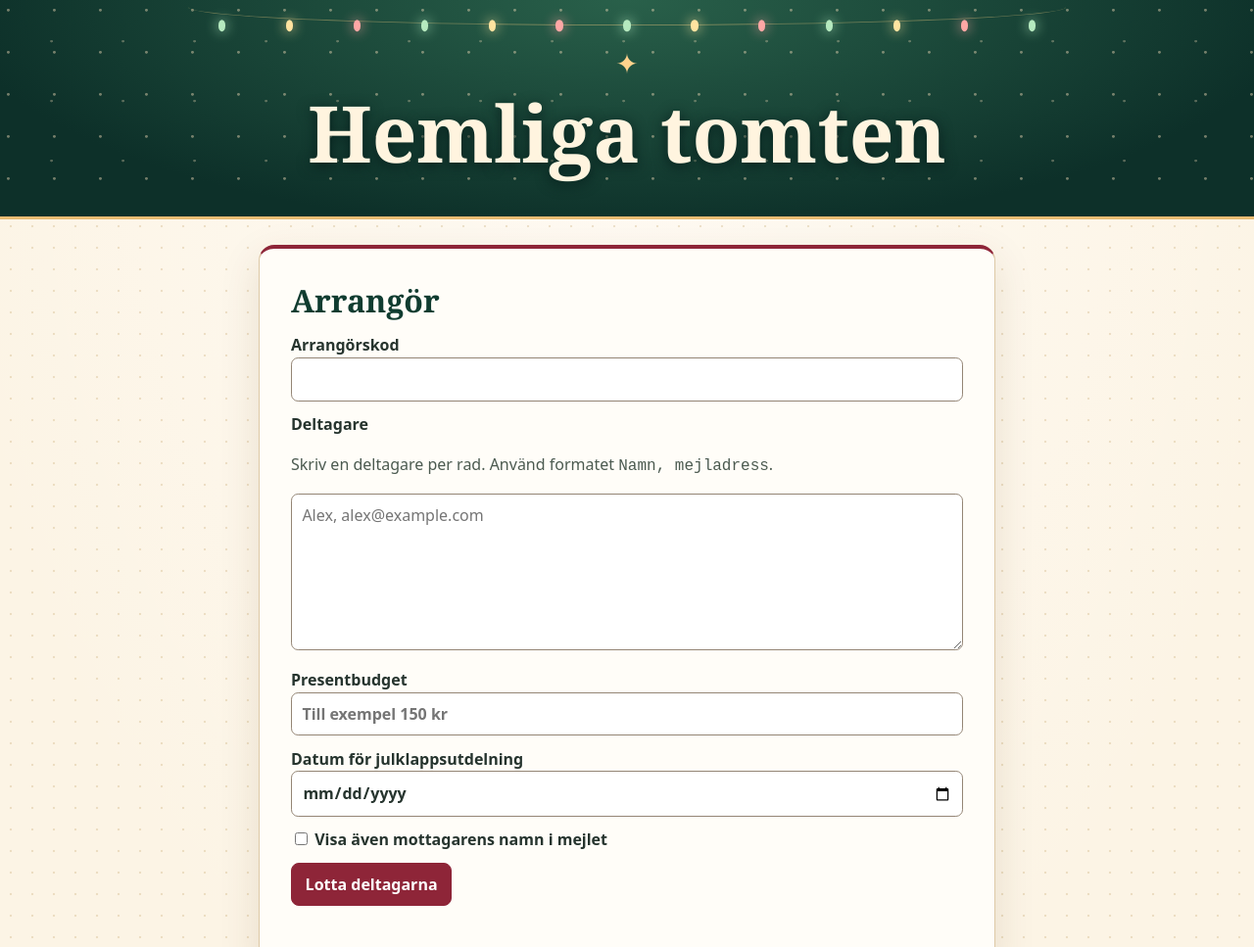
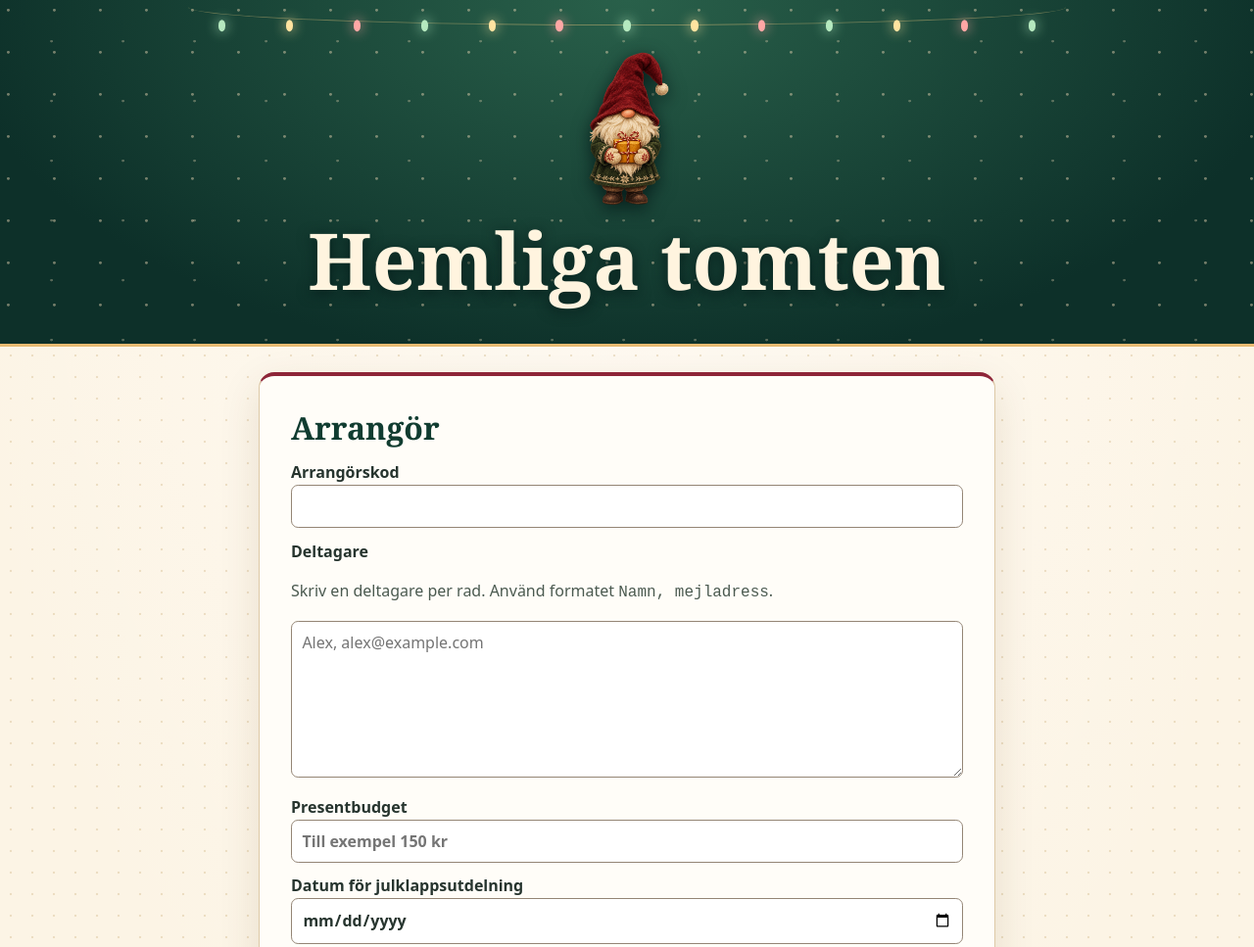
Before and after one commit to kristianberglin-swe/hemligatomten, a plain HTML site: page index.html in a window 1280 px wide. Shown: the top 967 px of the page at 98% size. Drawn offline with Linux system fonts and the light colour scheme.

Commit message:
Lägg till den hemliga tomten i sidhuvudet

```diff
--- a/index.html
+++ b/index.html
@@ -86,12 +86,19 @@ input[type=checkbox] { accent-color: var(--pine); }
   border-radius: .75rem;
 }
 #recipient { margin: .6rem 0; }
+header .mascot {
+  display: block;
+  width: clamp(7rem, 18vw, 10rem);
+  height: auto;
+  margin: .1rem auto .35rem;
+  filter: drop-shadow(0 .35rem .55rem #071f1c);
+}
 </style>
 </head>
 <body>
 <header>
   <div class="lights" aria-hidden="true"><i></i><i></i><i></i><i></i><i></i><i></i><i></i><i></i><i></i><i></i><i></i><i></i><i></i></div>
-  <span class="star" aria-hidden="true">✦</span>
+  <img class="mascot" src="./hemlig-tomte.png" width="1254" height="1254" alt="">
   <h1>Hemliga tomten</h1>
 </header>
 <main>
```
Also changed, not shown: hemlig-tomte.png (added).
